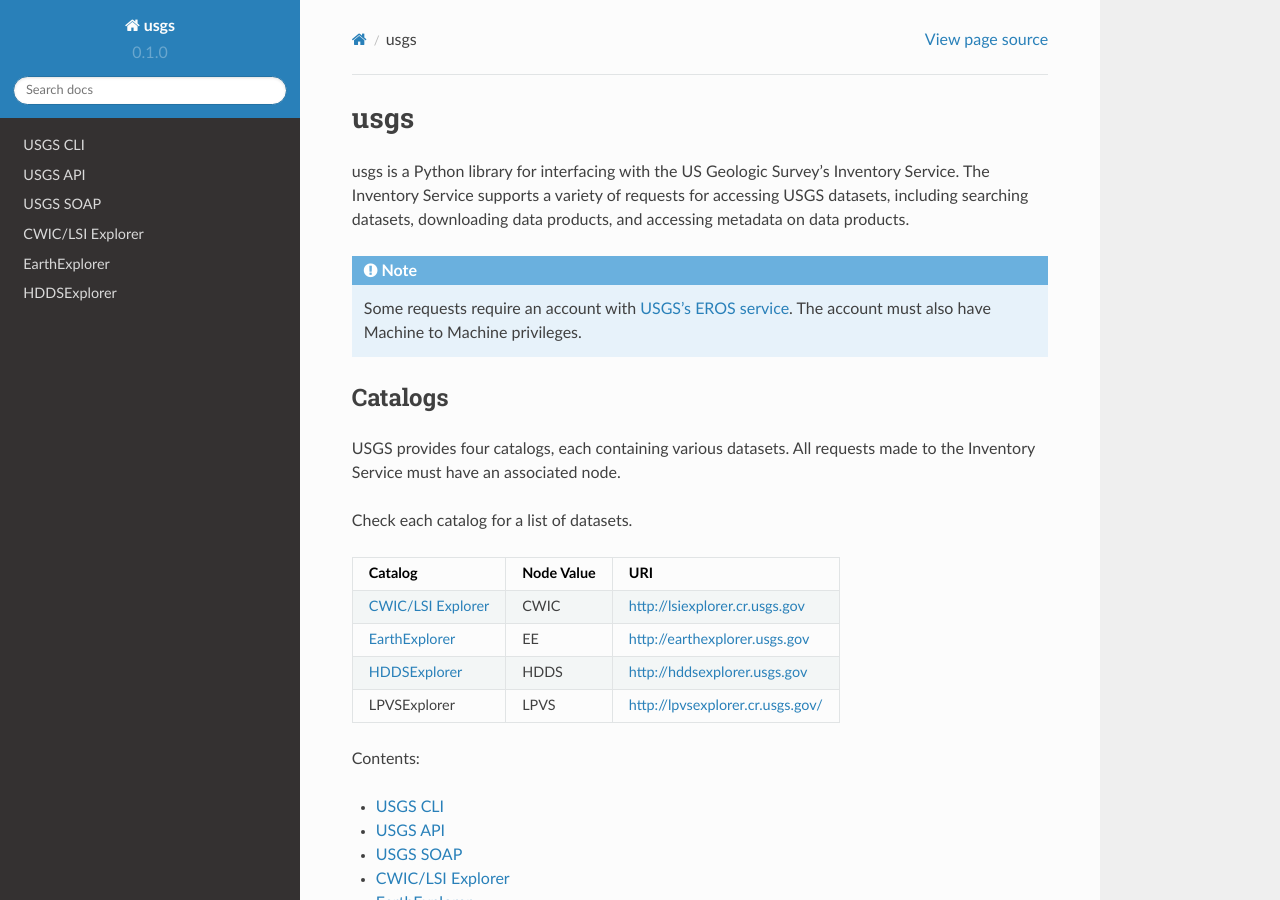
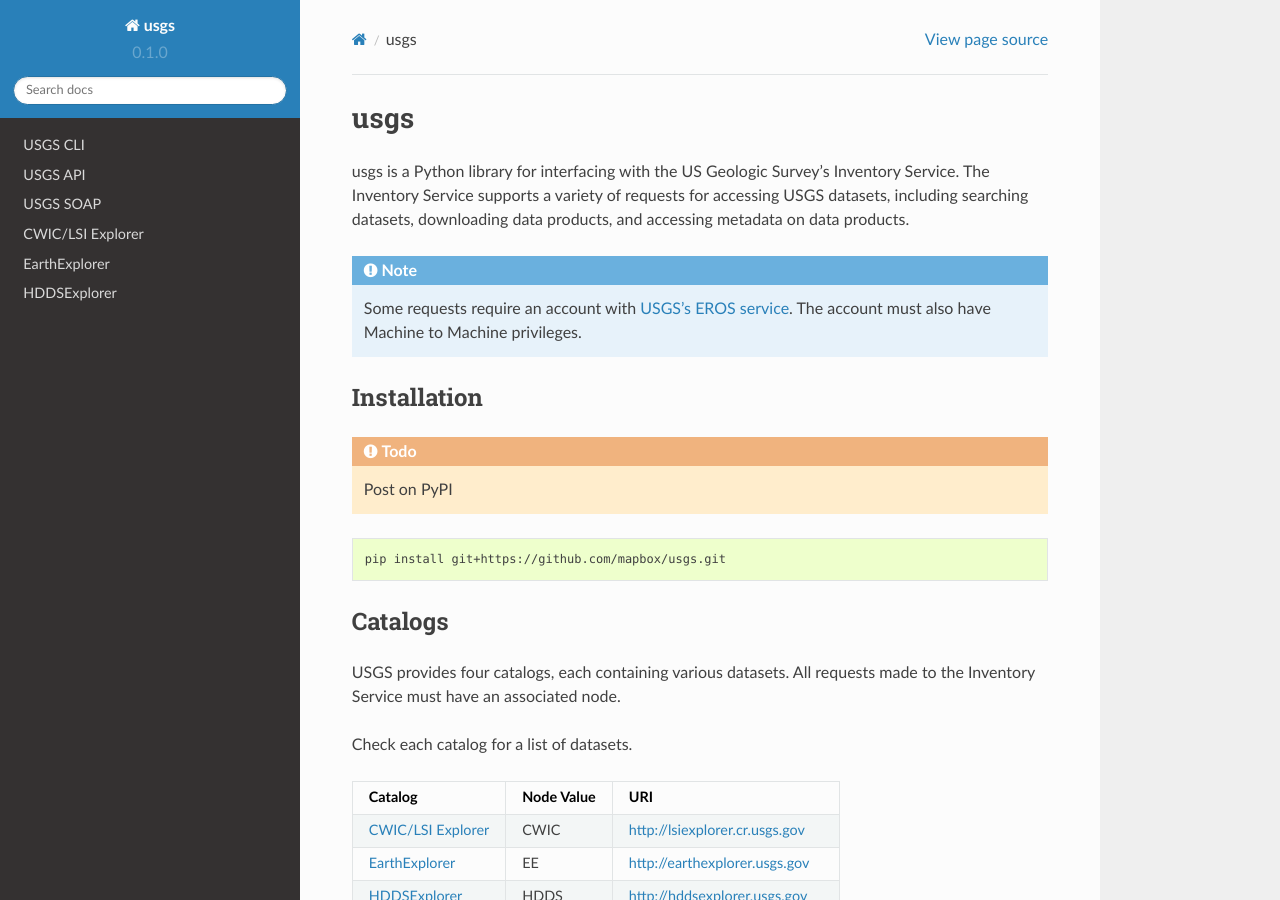
Before and after one commit to kapadia/usgs, a Sphinx documentation site: the page built from docs/index.rst, in a window 1280 px wide and 900 px high. Built offline with Sphinx 7.4.7 and the Read the Docs theme 2.0.0, drawn with Linux system fonts in a browser that asks for light colours.

Commit message:
note on installation

```diff
--- a/docs/conf.py
+++ b/docs/conf.py
@@ -40,6 +40,8 @@
 
 # Add any paths that contain templates here, relative to this directory.
 templates_path = ['_templates']
+
+todo_include_todos = True
 
 # The suffix of source filenames.
 source_suffix = '.rst'
--- a/docs/index.rst
+++ b/docs/index.rst
@@ -5,6 +5,16 @@
 
 
 .. note:: Some requests require an account with `USGS's EROS service <https://earthexplorer.usgs.gov/register/>`_. The account must also have Machine to Machine privileges.
+
+Installation
+------------
+
+.. todo:: Post on PyPI
+
+.. code-block:: bash
+
+    pip install git+https://github.com/mapbox/usgs.git
+
 
 Catalogs
 --------
```
